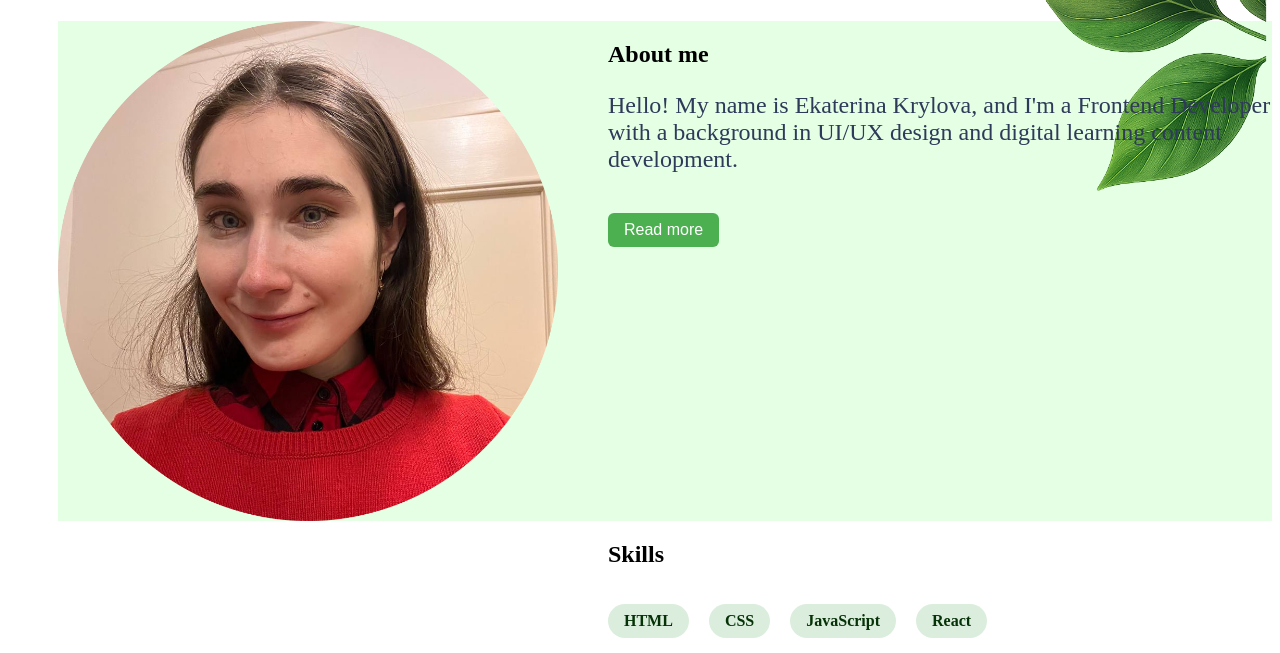
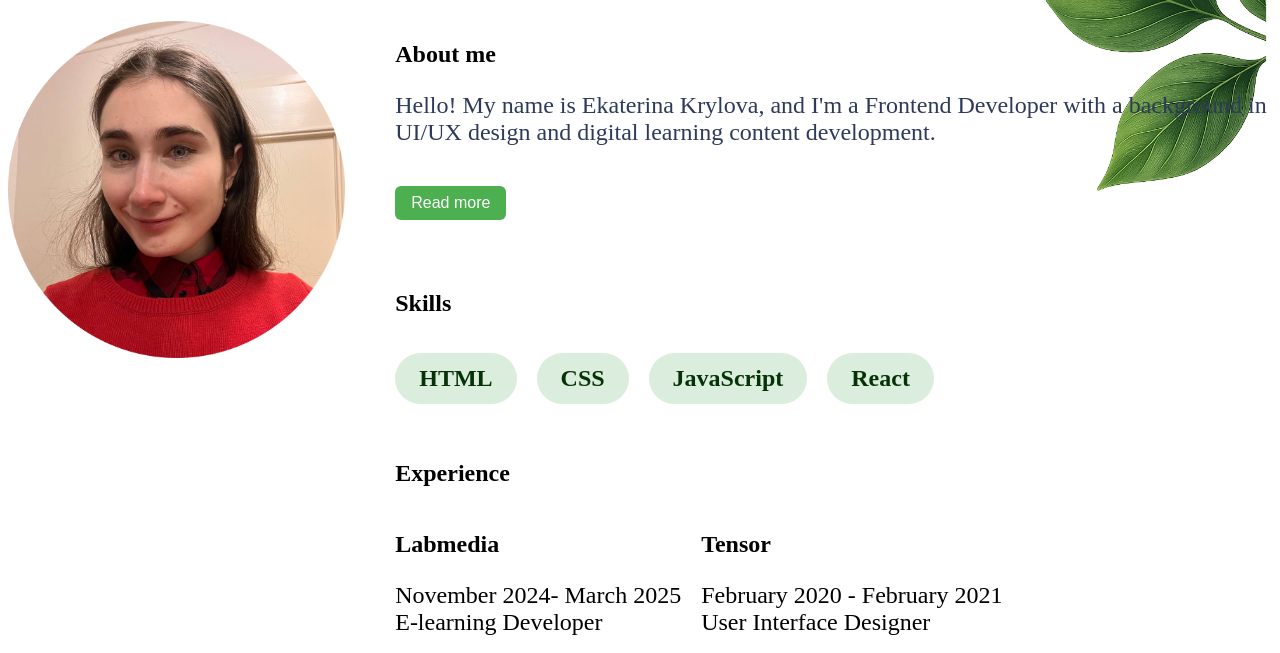
Before and after one commit to Thegreenfoxfox/Business-card, a website: page index.html in a window 1280 px wide. Shown: the part 109-762 px from the top of the page. Drawn offline with Linux system fonts and the light colour scheme.

Commit message:
04: Refactor: names, section structure

```diff
--- a/index.html
+++ b/index.html
@@ -28,25 +28,30 @@
     </nav>
 </section>
 </header>
+<main class="main">
+    <section class="left__section">
+        <img class="about-me__image" src="Brief.jpg" alt="image with me" />
+    </section>
+    <section class="right__section">
         <section class="about-me">
         <div class="about-me__container">
-    <img class="about-me__image" src="Brief.jpg" alt="image with me" />
+
             <div class="about-me__text">
                 <h2 class="about-me__title">About me</h2>
-    <p class="short-text">Hello! My name is Ekaterina Krylova, and I'm a Frontend Developer with a background in UI/UX design and digital learning content development.</p>
-    <div class="full-text hidden">
+                <p class="about-me__intro">Hello! My name is Ekaterina Krylova, and I'm a Frontend Developer with a background in UI/UX design and digital learning content development.</p>
+                <div class="about-me__details hidden">
                     <p> I hold a Mater's degree in Information Systems and Technologies, and I've always been drawn to the intersection of logic and creativity — that's what led me into frontend development.
                         I started my career designing user interfaces at a software company, then worked on creating educational courses where I combined tech and visual storytelling. After a break, I’ve returned to tech with a fresh mindset and strong motivation to grow.
                         Right now, I'm focusing on improving my skills in HTML, CSS, JavaScript, and Git. I'm building projects, expanding my portfolio, and preparing to join a thoughtful and inspiring development team.
                         I love writing clean, accessible code and designing experiences that are both functional and beautiful.
                         You can find my work on GitHub (https://github.com/Thegreenfoxfox/Portfolio) and Behance, or reach out on Telegram — I’d be happy to connect! </p>
                 </div>
-     <button id="toggle-about">Read more</button>
+                <button id="about-me__toggle">Read more</button>
             </div>
         </div>
 
     </section>
-
+        <div class="main__content">
             <section class="skills">
 
                 <div class="skills__container">
@@ -81,5 +86,10 @@
             <section class="contacts">
                 <h2>Contact</h2>
             </section>
+        </div>
+    </section>
+
+
+</main>
 </body>
 </html>
--- a/script.js
+++ b/script.js
@@ -1,5 +1,5 @@
-const toggleBtn = document.getElementById("toggle-about");/*находим кнопку по ID toggle-about и сохраняем ее в переменную toggleBtn*/
-const fullText = document.querySelector(".full-text");/*находим элемент, в котором находится длинный текст, по классу .full-text*/
+const toggleBtn = document.getElementById("about-me__toggle");/*находим кнопку по ID about-me__toggle  и сохраняем ее в переменную toggleBtn*/
+const fullText = document.querySelector(".about-me__details");/*находим элемент, в котором находится длинный текст, по классу .about-me__details*/
 
 toggleBtn.addEventListener("click", () => { /*добавляем обработчик события: когда пользователь нажимает на кнопку, запускается функция*/
     fullText.classList.toggle("hidden"); /* включаем и выключаем видимость текста*/
--- a/style.css
+++ b/style.css
@@ -65,15 +65,10 @@
     object-fit: cover; /*  чтобы изображение не искажалось */
 }
 
-.about-me__container{
-    display: flex;
-    margin-left: 50px;
-    align-items: flex-start;
-    background-color: rgba(0, 255, 0, 0.1);
-}
+
 
 .about-me__text {
-    margin-left: 50px;
+
     align-self: flex-start;
     max-width: 1300px; /* Ширина не превысит 600px */
     width: 100%; /* Занимает всё доступное пространство */
@@ -96,7 +91,7 @@
     }
 }
 
-button#toggle-about {
+button#about-me__toggle {
     margin-top: 1rem;
     padding: 0.5rem 1rem;
     font-size: 1rem;
@@ -107,17 +102,18 @@
     cursor: pointer;
 }
 
-button#toggle-about:hover {
+button#about-me__toggle:hover {
     background-color: #388e3c;
 }
 
-.full-text.hidden {
+.about-me__details.hidden {
     display: none;
 }
 
 
 .skills{
     display: flex;
+    margin-top: 50px;
 }
 .skills ul
 {   display:flex;
@@ -154,15 +150,35 @@
 }
 
 
-
-
-.skills,
-.experience,
-.projects,
-.contacts {
-    margin-left:600px; /* ширина фото + отступы */
+.main {
+    display: flex;
+    flex-direction: row;
+    align-items: flex-start;
+    gap: 50px;
 }
 
-.experience__date, .experience__position,.experience__company,skills__item{
+.about-me__container {
+    display: flex;
+    align-items: flex-start;
+    gap: 195px;
+    margin-bottom: 50px;
+}
+
+.main__content {
+    max-width: 1300px; /* подогнать под ширину текста */
+    margin:0 auto;
+
+}
+
+.experience__date, .experience__position,.experience__company,.skills__item{
     font-size:24px;
 }
+
+.skills {
+    margin-top: 20px;
+    margin-bottom: 40px;
+}
+
+.experience {
+    margin-top: 20px;
+}
```
Lines whose indentation alone changed are shown as unchanged.
